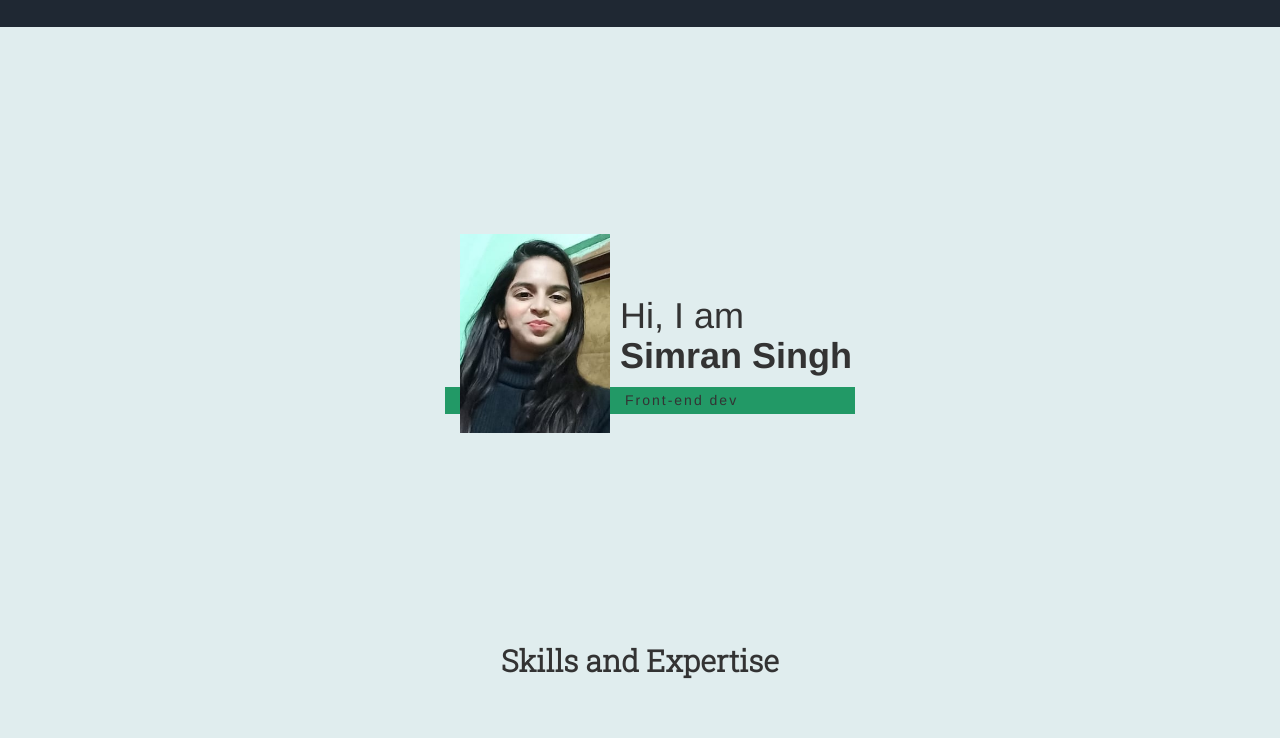
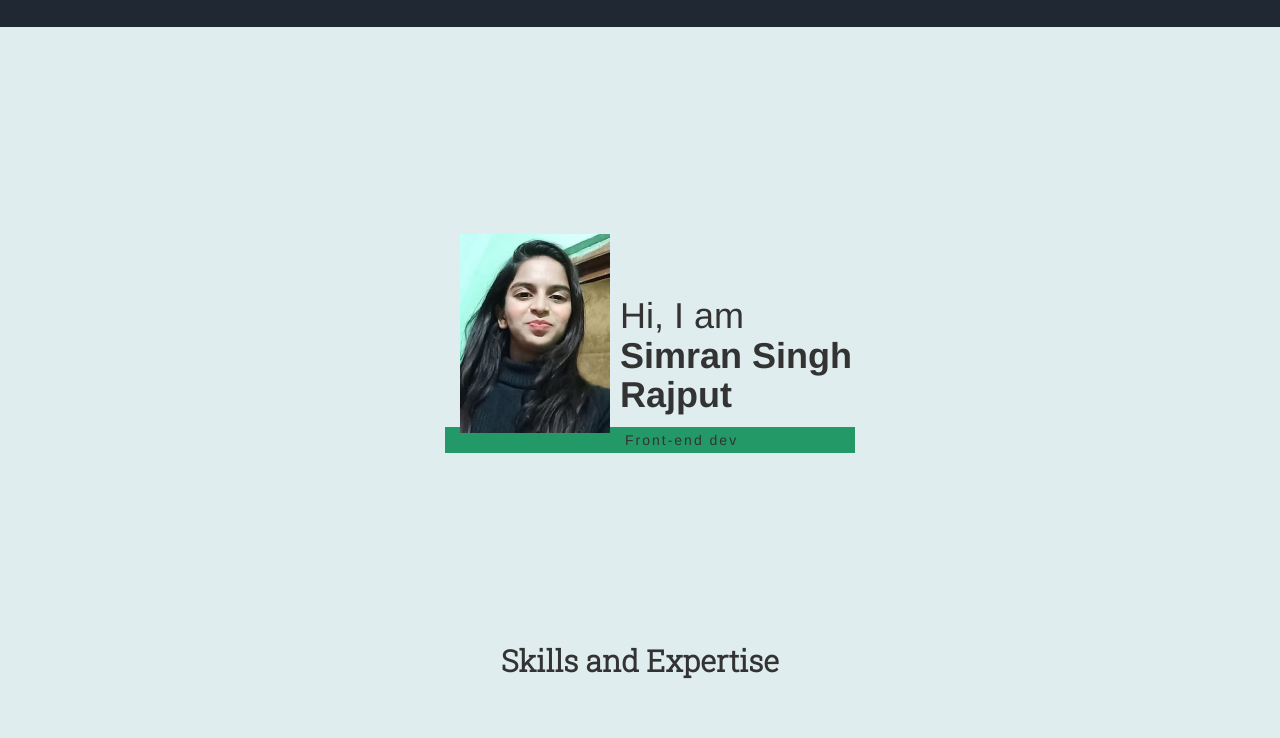
Before and after one commit to Romanmandal/pasta, a plain HTML site: page index.html in a window 1280 px wide. Shown: the part 55-793 px from the top of the page. Drawn offline with nearby package versions, Linux system fonts and the light colour scheme; a web font is replaced by a local one.

Commit message:
Update index.html

```diff
--- a/index.html
+++ b/index.html
@@ -41,7 +41,7 @@
 
     <section class="intro" id="home">
         <div class="intro_container container">
-        <h1 class="section_title section_title_intro">Hi,  I am <br><strong class="name">Simran Singh</strong> </h1>
+        <h1 class="section_title section_title_intro">Hi,  I am <br><strong class="name">Simran Singh Rajput</strong> </h1>
         <p class="section_subtitle section_subtitle_intro">Front-end dev</p>
         <img src="images/01.jpeg" alt="picture of simran singh">
         </div>
```
